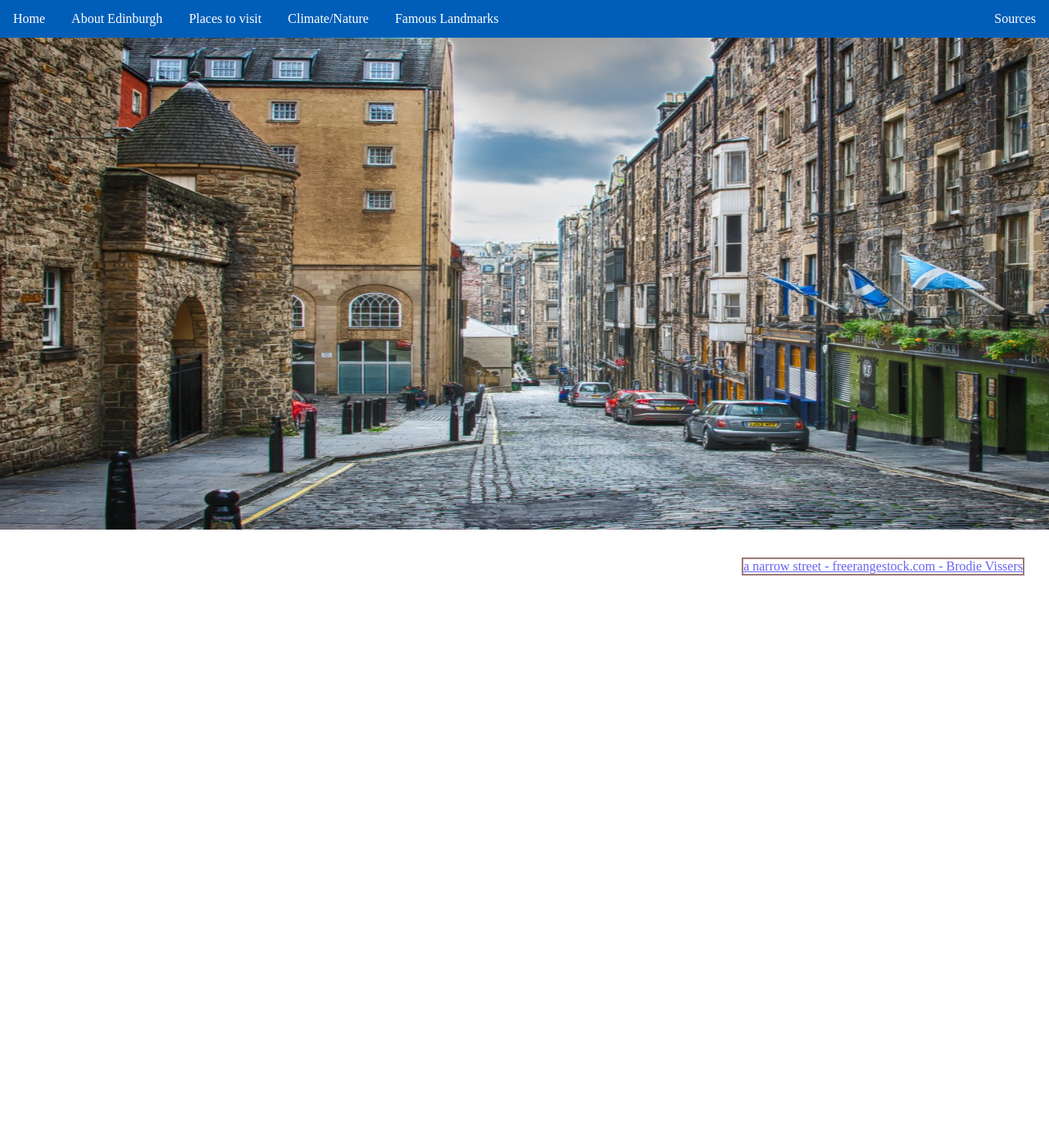
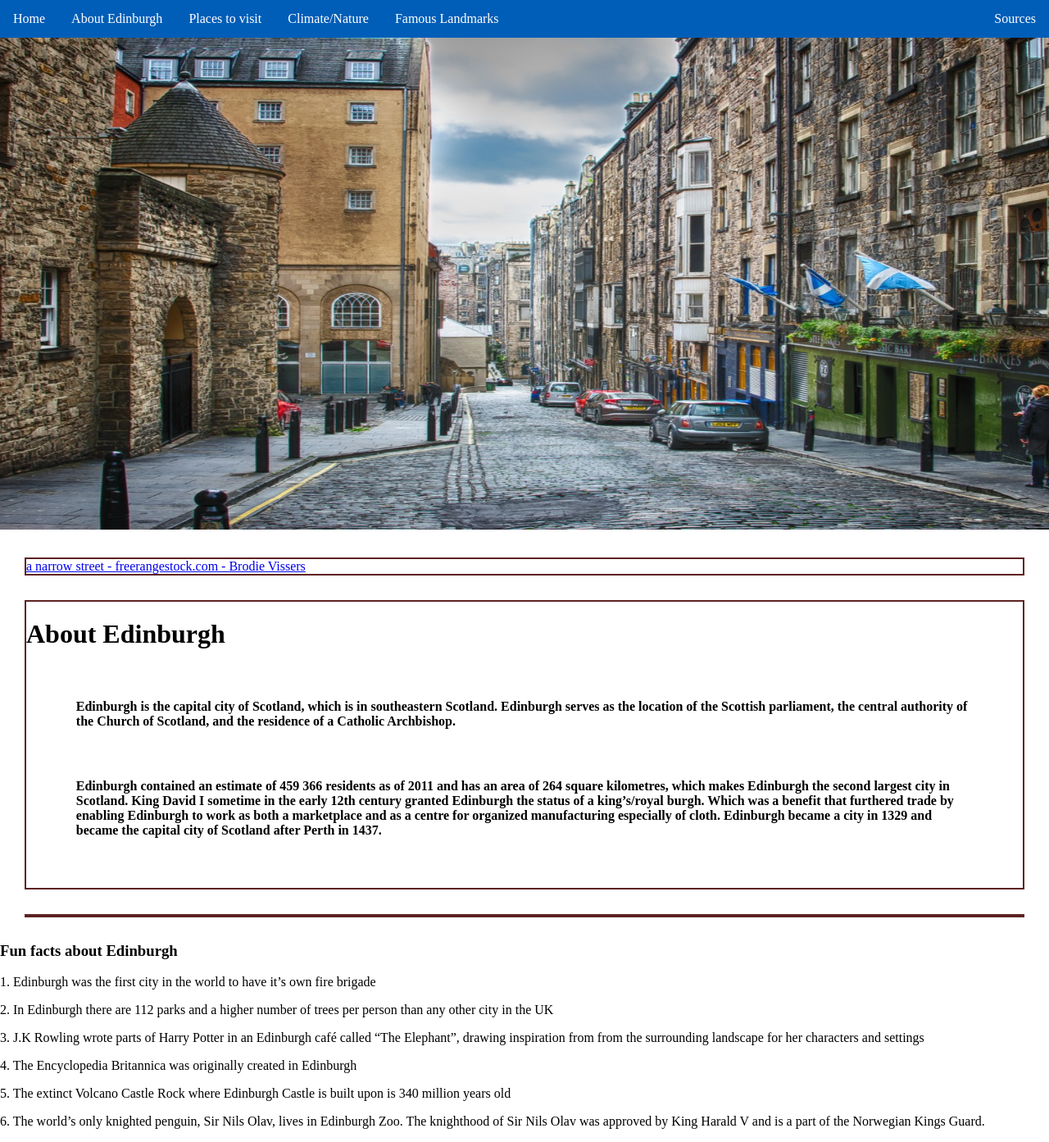
Before and after one commit to Davitow/Visual-Studio-Code, a web app: file HTML/Interdisciplinary/About-Edinburgh.html in a window 1280 px wide; the page is wider, and only the part inside the window is pictured. Shown: the part 120-1513 px from the top of that part at 82% size. Before the commit the page ends 822 px from the top of that part, so only its background shows below. Run offline with its HTML, style and script files only (its server is not run), Linux system fonts and the light colour scheme.

Commit message:
Hash Slinging Slasher

```diff
--- a/CSS/Edinburgh_Undersider/About-Edinburgh.css
+++ b/CSS/Edinburgh_Undersider/About-Edinburgh.css
@@ -44,7 +44,7 @@
     margin: 30px;
     background-color: #ffffff;
     border: 2px solid rgb(94, 34, 34);
-    opacity: 0.6;
+    opacity: 1;
   }
 
   div.transbox p {
@@ -59,3 +59,28 @@
   width: 33.33%;
   padding: 15px;
 }
+
+/* Left and right column */
+.column.side {
+  float: right;
+  width: 25%;
+}
+
+/* Middle column */
+.column.middle {
+  width: 50%;
+}
+
+/* Clear floats after the columns */
+.row::after {
+  content: "";
+  display: table;
+  clear: both;
+}
+
+/* Responsive layout - makes the three columns stack on top of each other instead of next to each other */
+@media screen and (max-width: 600px) {
+  .column.side, .column.middle {
+    width: 100%;
+  }
+}
--- a/CSS/Interdisciplinary.css
+++ b/CSS/Interdisciplinary.css
@@ -40,11 +40,10 @@
   }
 
   div.transbox {
-    float: right;
     margin: 30px;
     background-color: #ffffff;
     border: 2px solid rgb(0, 0, 0);
-    opacity: 0.6;
+    opacity: 1;
   }
 
   div.transbox p {
@@ -61,6 +60,7 @@
 
 /* Left and right column */
 .column.side {
+  float: right;
   width: 25%;
 }
 
--- a/HTML/Interdisciplinary/About-Edinburgh.html
+++ b/HTML/Interdisciplinary/About-Edinburgh.html
@@ -15,27 +15,41 @@
       <div class="topnav">
         <a href="../Interdisciplinary.html">Home</a>
         <a href="About-Edinburgh.html">About Edinburgh</a>
-        <a href="#">Places to visit</a>
-        <a href="#">Climate/Nature</a>
-        <a href="#">Famous Landmarks</a>
+        <a href="../Interdisciplinary/Places-to-visit.html">Places to visit</a>
+        <a href="../Interdisciplinary/Edinburgh-Climate.html">Climate/Nature</a>
+        <a href="../Interdisciplinary/Edinburgh-Landmarks.html">Famous Landmarks</a>
           <div style="float:right">
               <a href="#">Sources</a>
       </div>
   </div>
   </div>
 
-<img src="../../Bilder/city-2456236_1280.jpg" width="1600" height="600">
+<img src="../../Bilder/city-2456236_1280.jpg" width="1520" height="600">
 
-  <div style="float:right">
     <div class="transbox">
         <a href="https://freerangestock.com/photos/117500/a-narrow-london-street.html">a narrow street - freerangestock.com - Brodie Vissers</a>
       </div>
   </div>
   </div>
 
-      <div class="row"></div>
-      <div class="column">
-        <h2 About-Edinburgh /h2>
-        <p></p>
-      </div>
+  <div class="column-middle">
+    <div class="transbox">
+      <h1>About Edinburgh</h1>
+      <p>Edinburgh is the capital city of Scotland, which is in southeastern Scotland. Edinburgh serves as the location of the Scottish parliament, the central authority of the Church of Scotland, and the residence of a Catholic Archbishop.</p>
+      <p>Edinburgh contained an estimate of 459 366 residents as of 2011 and has an area of 264 square kilometres, which makes Edinburgh the second largest city in Scotland. King David I sometime in the early 12th century granted Edinburgh the status of a king’s/royal burgh. Which was a benefit that furthered trade by enabling Edinburgh to work as both a marketplace and as a centre for organized manufacturing especially of cloth. Edinburgh became a city in 1329 and became the capital city of Scotland after Perth in 1437.</p>
+    </div>
+  </div>
+
+  <div class="column-side">
+    <div class="transbox"></div>
+    <h3>Fun facts about Edinburgh</h3>
+    <p> 1. Edinburgh was the first city in the world to have it’s own fire brigade</p>
+    <p> 2. In Edinburgh there are 112 parks and a higher number of trees per person than any other city in the UK</p>
+    <p> 3. J.K Rowling wrote parts of Harry Potter in an Edinburgh café called “The Elephant”, drawing inspiration from from the surrounding landscape for her characters and settings</p>
+    <p> 4. The Encyclopedia Britannica was originally created in Edinburgh</p>
+    <p> 5. The extinct Volcano Castle Rock where Edinburgh Castle is built upon is 340 million years old</p>
+    <p> 6. The world’s only knighted penguin, Sir Nils Olav, lives in Edinburgh Zoo. The knighthood of Sir Nils Olav was approved by King Harald V and is a part of the Norwegian Kings Guard.</p>
+  </div>
+
+
 </body>
```
Also changed, not shown: HTML/Interdisciplinary.html (+7 -10 lines).
